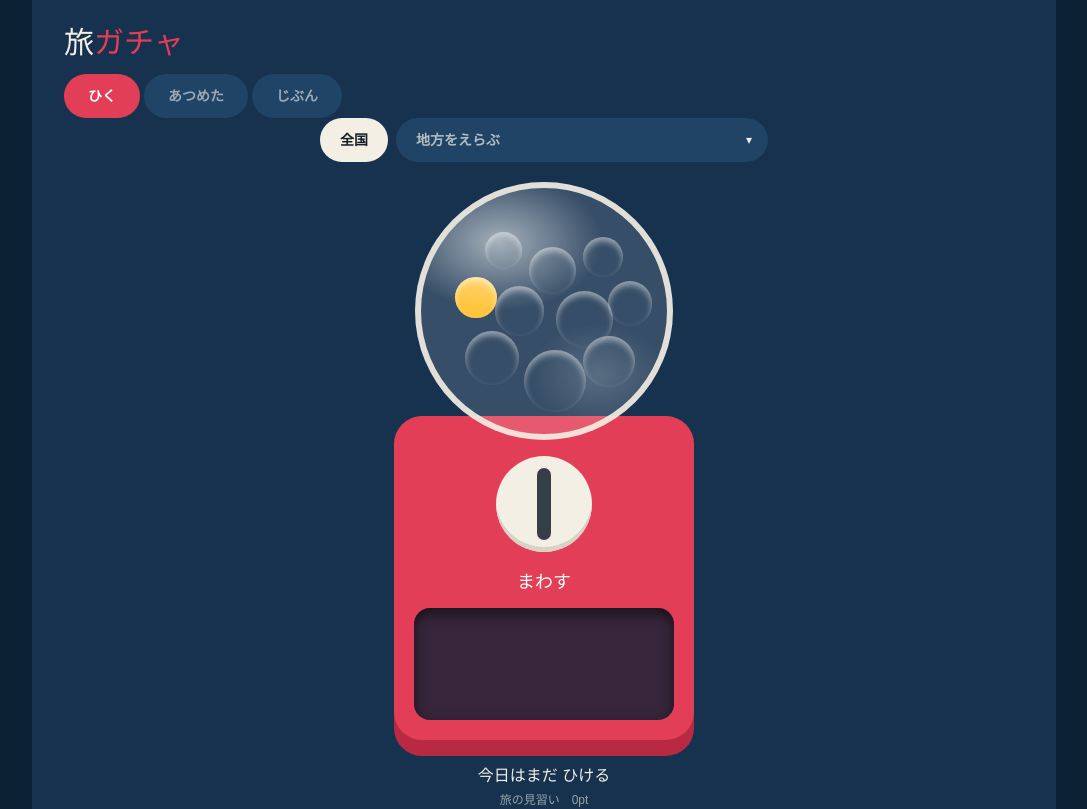
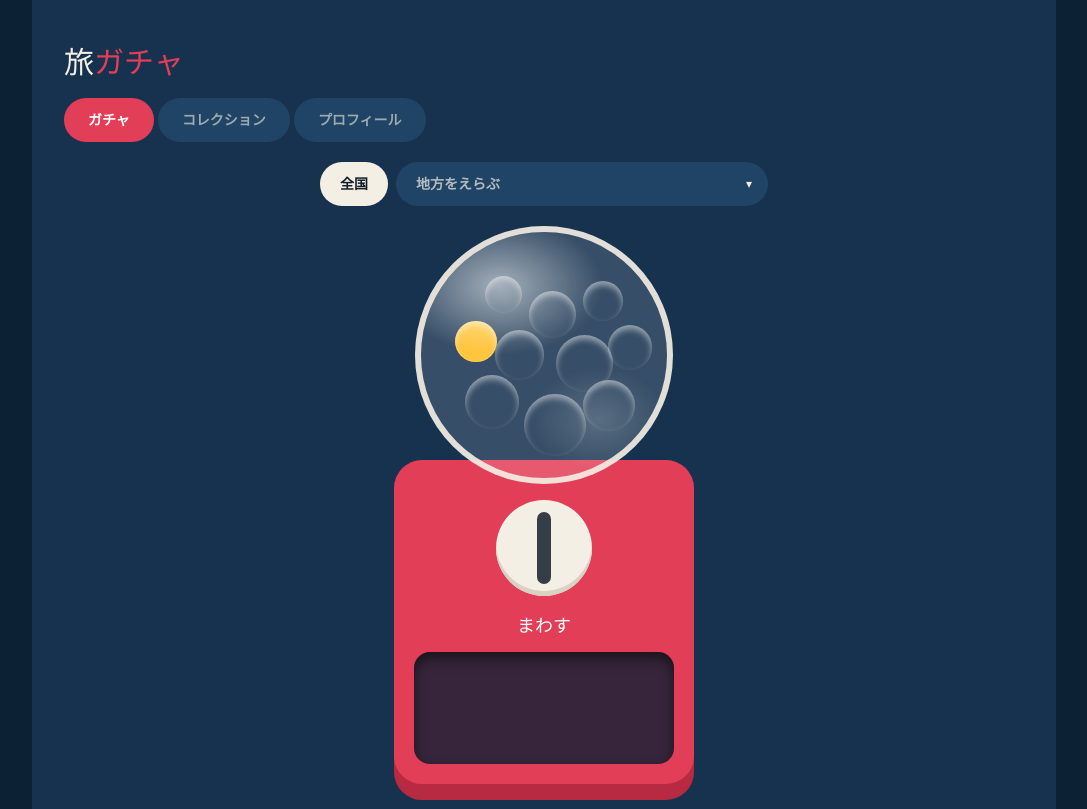
Before and after one commit to RyutaSuzuki77/tabi-gacha, a React (Vite) app: page / in a window 1280 px wide. Shown: the top 809 px of the page, without its empty margins (96-1183 px from the left). Built offline with nearby package versions, Linux system fonts and the light colour scheme; a web font is replaced by a local one.

Commit message:
文言やレイアウト回り微修正

```diff
--- a/src/App.tsx
+++ b/src/App.tsx
@@ -31,13 +31,13 @@ export default function App() {
   return (
     <Layout>
       <header className="px-4 pt-7 md:px-8">
-        <h1 className="font-display text-3xl leading-none">
+        <h1 className="font-display text-3xl leading-none my-5">
           旅<span className="text-beni">ガチャ</span>
         </h1>
         <TabBar active={tab} onChange={changeTab} />
       </header>
 
-      <main className="flex flex-1 flex-col px-4 pb-24 md:px-8 md:pb-8">
+      <main className="flex flex-1 flex-col px-4 pb-24 md:px-8 md:pb-8 my-5">
         {!game.storageWritable && (
           <p className="mb-4 rounded-xl bg-ssr/15 px-4 py-3 text-xs leading-relaxed text-ssr">
             この画面では引いたカードを保存できません（プライベートブラウズか、端末の空き容量が
--- a/src/features/collection/CardTile.tsx
+++ b/src/features/collection/CardTile.tsx
@@ -40,9 +40,9 @@ export function CardTile({
           </span>
         )}
       </span>
-      <span className="w-full truncate font-display text-xs">{name}</span>
+      <span className="w-full truncate text-xs">{name}</span>
       <span className="text-[10px] text-kinari/50">
-        {town.prefecture.replace(/[都府県]$/, '')}　{done}/{all}
+        {town.prefecture.replace(/[都府県]$/, '')}　ミッション：{done}/{all}
       </span>
     </button>
   )
--- a/src/features/gacha/HomeScreen.tsx
+++ b/src/features/gacha/HomeScreen.tsx
@@ -121,7 +121,7 @@ export function HomeScreen({
 
       <div className="mt-6 text-center">
         <p className="font-display text-base">
-          {canDraw ? '今日はまだ ひける' : 'きょうのぶんは ひいた'}
+          {canDraw ? '' : '今日は引けません'}
         </p>
         <p className="mt-1 text-xs text-kinari/60">
           {rankTitle}　{total}pt
--- a/src/features/gacha/PoolNotice.tsx
+++ b/src/features/gacha/PoolNotice.tsx
@@ -29,7 +29,7 @@ export function PoolNotice() {
           </p>
           <p>
             そして、人口が少ない町ほどレアに出ます。このガチャでは
-            <strong className="font-display text-kinari">無名であることが価値</strong>です。
+            <strong className="text-kinari">マイナーであることが価値</strong>です。
           </p>
           <ul className="space-y-1.5 pt-1">
             {(['SSR', 'SR', 'R', 'N'] as Rarity[]).map((r) => (
--- a/src/ui/TabBar.tsx
+++ b/src/ui/TabBar.tsx
@@ -1,9 +1,9 @@
 export type TabId = 'gacha' | 'collection' | 'profile'
 
 const TABS: { id: TabId; label: string }[] = [
-  { id: 'gacha', label: 'ひく' },
-  { id: 'collection', label: 'あつめた' },
-  { id: 'profile', label: 'じぶん' },
+  { id: 'gacha', label: 'ガチャ' },
+  { id: 'collection', label: 'コレクション' },
+  { id: 'profile', label: 'プロフィール' },
 ]
 
 /**
```
